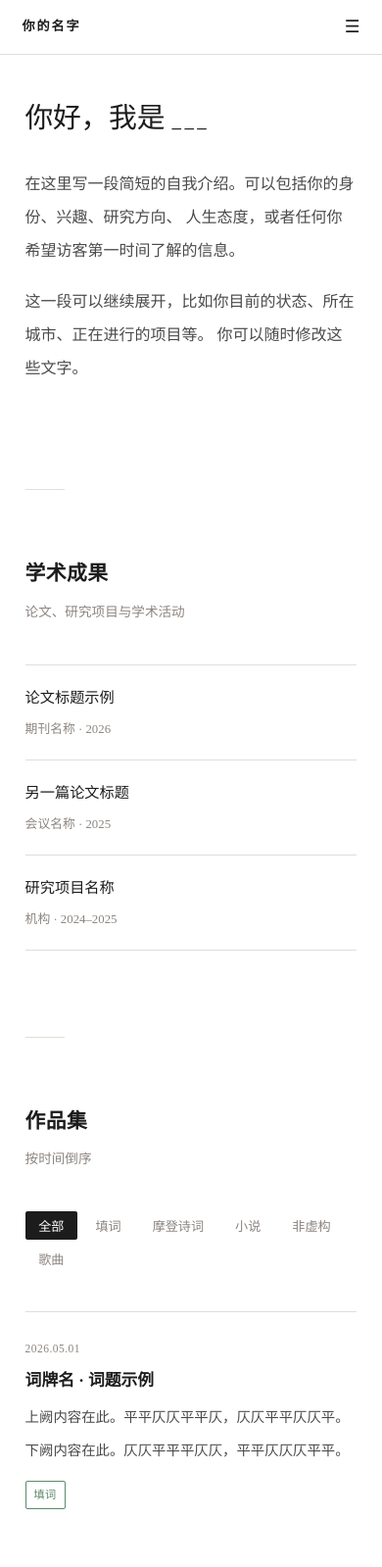
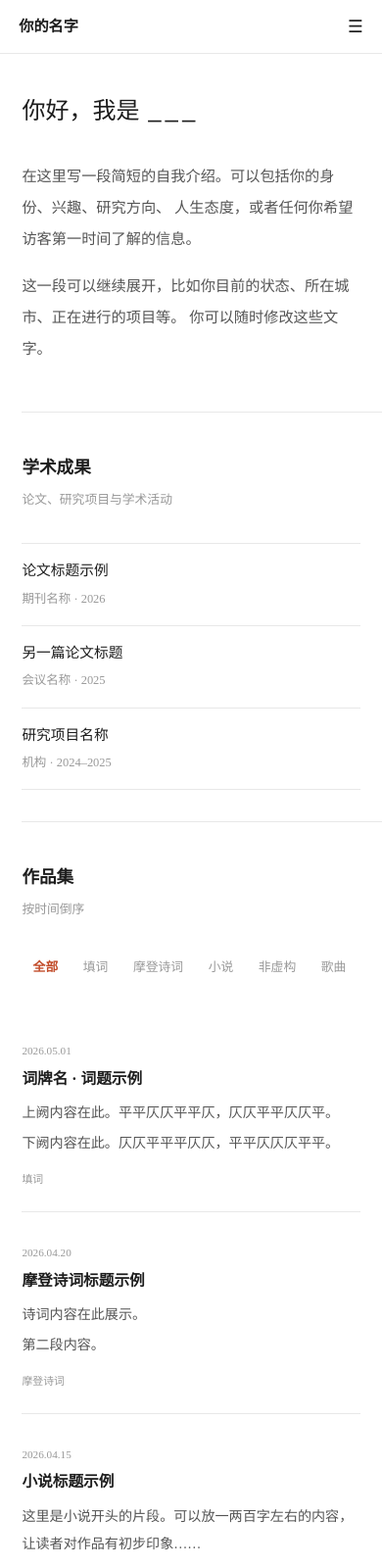
Before and after one commit to dpalvdzoms/agnesyuyue, a plain HTML site: page index.html in a window 390 px wide. Shown: the top 1599 px of the page at 98% size. Drawn offline with nearby package versions, Linux system fonts and the light colour scheme.

Commit message:
Simplify to academic minimal style
- Pure white, no background tints
- Removed green entirely, sole accent is rust #C24D2B
- Cards reduced to text blocks with thin bottom borders
- Academic list as plain entries, no decorative elements
- Thinner sidebar, text-only navigation
- Libre Baskerville + Noto Serif SC pairing
- Inspired by clean academic homepage aesthetic

```diff
--- a/style.css
+++ b/style.css
@@ -1,179 +1,143 @@
-@import url('https://fonts.googleapis.com/css2?family=Noto+Serif+SC:wght@300;400;600;700&family=Noto+Serif+Tibetan:wght@400;700&family=Cormorant+Garamond:ital,wght@0,400;0,600;1,400&display=swap');
+@import url('https://fonts.googleapis.com/css2?family=Noto+Serif+SC:wght@300;400;600&family=Noto+Serif+Tibetan:wght@400;700&family=Libre+Baskerville:ital,wght@0,400;0,700;1,400&display=swap');
 
 :root {
-  --ink: #1C1C1C;
-  --ink-light: #4A4A4A;
-  --ink-faint: #8C8580;
+  --ink: #1D1D1D;
+  --ink-mid: #555555;
+  --ink-light: #999999;
   --paper: #FFFFFF;
-  --paper-warm: #FDFCFA;
-  --celadon: #5B8A6A;
-  --celadon-pale: #EFF5F1;
-  --cinnabar: #B94A3A;
-  --cinnabar-pale: #FDF6F4;
-  --rule: #E2DDD7;
-  --sidebar-w: 200px;
+  --rule: #E8E8E8;
+  --accent: #C24D2B;
+  --sidebar-w: 180px;
   --font-zh: 'Noto Serif SC', serif;
-  --font-lat: 'Cormorant Garamond', serif;
-  --font-tibetan: 'Noto Serif Tibetan', serif;
+  --font-lat: 'Libre Baskerville', serif;
+  --font-tib: 'Noto Serif Tibetan', serif;
 }
 
 * { margin: 0; padding: 0; box-sizing: border-box; }
-
 html { scroll-behavior: smooth; }
 
 body {
-  font-family: var(--font-zh), var(--font-tibetan);
+  font-family: var(--font-zh), var(--font-tib);
   background: var(--paper);
   color: var(--ink);
-  line-height: 2;
+  line-height: 1.9;
   font-size: 15px;
   -webkit-font-smoothing: antialiased;
 }
 
 ::selection {
-  background: var(--celadon-pale);
-  color: var(--ink);
+  background: #f0e8e5;
 }
 
 a {
-  color: inherit;
+  color: var(--accent);
   text-decoration: none;
-  transition: color 0.3s ease;
+  transition: opacity 0.2s;
 }
+a:hover { opacity: 0.65; }
 
-/* ═══════ Sidebar ═══════ */
+/* ═══ Sidebar ═══ */
 .sidebar {
   position: fixed;
-  top: 0;
-  left: 0;
+  top: 0; left: 0;
   width: var(--sidebar-w);
   height: 100vh;
-  padding: 3rem 1.6rem 2rem;
+  padding: 2.8rem 1.4rem 2rem;
   display: flex;
   flex-direction: column;
-  border-right: 1px solid var(--rule);
   z-index: 100;
   background: var(--paper);
 }
 
 .sidebar-name {
-  font-family: var(--font-lat), var(--font-zh);
-  font-size: 0.82rem;
+  font-size: 0.95rem;
   font-weight: 600;
-  letter-spacing: 0.15em;
-  text-transform: uppercase;
   color: var(--ink);
-  margin-bottom: 3rem;
-  padding-bottom: 1.2rem;
-  border-bottom: 1px solid var(--rule);
+  margin-bottom: 2.4rem;
 }
 
-.sidebar-nav {
-  list-style: none;
-  flex: 1;
-}
+.sidebar-nav { list-style: none; flex: 1; }
 
-.sidebar-nav li {
-  margin-bottom: 0.15rem;
-}
+.sidebar-nav li { margin-bottom: 0.1rem; }
 
 .sidebar-nav a {
   display: block;
-  padding: 0.35rem 0 0.35rem 0.9rem;
-  font-size: 0.85rem;
-  color: var(--ink-faint);
-  border-left: 2px solid transparent;
-  transition: all 0.3s ease;
+  padding: 0.32rem 0;
+  font-size: 0.82rem;
+  color: var(--ink-light);
+  transition: color 0.2s;
 }
 
-.sidebar-nav a:hover {
+.sidebar-nav a:hover { color: var(--ink-mid); opacity: 1; }
+
+.sidebar-nav a.active {
+  color: var(--accent);
+  font-weight: 600;
+  opacity: 1;
+}
+
+.sidebar-nav .sub-item { padding-left: 0.8rem; font-size: 0.78rem; }
+
+.sidebar-footer {
+  font-size: 0.68rem;
   color: var(--ink-light);
 }
 
-.sidebar-nav a.active {
-  color: var(--ink);
-  border-left-color: var(--cinnabar);
+/* ═══ Main ═══ */
+.main {
+  margin-left: var(--sidebar-w);
+  min-height: 100vh;
+  padding-left: 3rem;
+  border-left: 1px solid var(--rule);
+}
+
+.section {
+  padding: 4.5rem 0 3.5rem;
+  max-width: 700px;
+  padding-right: 2rem;
+}
+
+.section + .section {
+  border-top: 1px solid var(--rule);
+}
+
+/* ═══ Intro ═══ */
+.intro-title {
+  font-family: var(--font-lat), var(--font-zh);
+  font-size: 1.5rem;
+  font-weight: 400;
+  margin-bottom: 1.8rem;
+}
+
+.intro-body p {
+  font-size: 0.95rem;
+  color: var(--ink-mid);
+  line-height: 2.1;
+  margin-bottom: 1rem;
+}
+
+/* ═══ Section Header ═══ */
+.section-header {
+  margin-bottom: 2rem;
+}
+
+.section-header h2 {
+  font-size: 1.1rem;
   font-weight: 600;
 }
 
-.sidebar-nav .sub-item {
+.section-header p {
   font-size: 0.8rem;
-  padding-left: 1.6rem;
+  color: var(--ink-light);
+  margin-top: 0.2rem;
 }
 
-.sidebar-footer {
-  font-size: 0.7rem;
-  color: var(--ink-faint);
-  letter-spacing: 0.05em;
-}
-
-/* ═══════ Main ═══════ */
-.main {
-  margin-left: var(--sidebar-w);
-  min-height: 100vh;
-}
-
-.section {
-  padding: 5rem 4rem 4rem;
-  max-width: 840px;
-  position: relative;
-}
-
-.section + .section::before {
-  content: '';
-  display: block;
-  width: 40px;
-  height: 1px;
-  background: var(--rule);
-  margin-bottom: 4rem;
-}
-
-/* ═══════ Intro ═══════ */
-.intro-title {
-  font-family: var(--font-lat), var(--font-zh);
-  font-size: 2.4rem;
-  font-weight: 300;
-  letter-spacing: -0.01em;
-  line-height: 1.3;
-  margin-bottom: 2rem;
-}
-
-.intro-body p {
-  font-size: 1rem;
-  color: var(--ink-light);
-  max-width: 560px;
-  margin-bottom: 1.2rem;
-  line-height: 2.1;
-}
-
-/* ═══════ Academic ═══════ */
-.section-header {
-  margin-bottom: 2.5rem;
-}
-
-.section-header h2 {
-  font-size: 1.3rem;
-  font-weight: 600;
-  letter-spacing: 0.02em;
-  margin-bottom: 0.3rem;
-}
-
-.section-header p {
-  font-size: 0.85rem;
-  color: var(--ink-faint);
-}
-
-.academic-list {
-  list-style: none;
-}
+/* ═══ Academic ═══ */
+.academic-list { list-style: none; }
 
 .academic-list li {
-  padding: 1.1rem 0;
+  padding: 0.9rem 0;
   border-bottom: 1px solid var(--rule);
-  display: flex;
-  justify-content: space-between;
-  align-items: baseline;
-  gap: 2rem;
 }
 
 .academic-list li:first-child {
@@ -181,176 +145,148 @@ a {
 }
 
 .academic-title {
-  font-size: 0.95rem;
-  font-weight: 400;
+  font-size: 0.92rem;
+  display: block;
 }
 
 .academic-meta {
-  font-size: 0.8rem;
-  color: var(--ink-faint);
-  white-space: nowrap;
+  font-size: 0.78rem;
+  color: var(--ink-light);
+  margin-top: 0.15rem;
+  display: block;
 }
 
-/* ═══════ Works ═══════ */
+/* ═══ Works Filter ═══ */
 .works-filter {
   display: flex;
   flex-wrap: wrap;
-  gap: 0.3rem;
+  gap: 0.2rem;
   margin-bottom: 2.5rem;
 }
 
 .works-filter button {
-  padding: 0.3rem 0.85rem;
+  padding: 0.25rem 0.7rem;
   border: none;
   background: none;
-  color: var(--ink-faint);
+  color: var(--ink-light);
   font-family: var(--font-zh);
-  font-size: 0.82rem;
+  font-size: 0.8rem;
   cursor: pointer;
-  border-radius: 2px;
-  transition: all 0.25s ease;
+  transition: color 0.2s;
 }
 
-.works-filter button:hover {
-  color: var(--ink);
+.works-filter button:hover { color: var(--ink); }
+
+.works-filter button.active {
+  color: var(--accent);
+  font-weight: 600;
 }
 
-.works-filter button.active {
-  background: var(--ink);
-  color: var(--paper);
-}
-
-/* ═══════ Masonry ═══════ */
+/* ═══ Masonry ═══ */
 .masonry {
   columns: 2;
-  column-gap: 2rem;
+  column-gap: 2.5rem;
 }
 
 .card {
   break-inside: avoid;
-  margin-bottom: 2.2rem;
-  padding: 1.6rem 0;
-  border-top: 1px solid var(--rule);
-  transition: border-color 0.3s ease;
-}
-
-.card:hover {
-  border-top-color: var(--celadon);
+  margin-bottom: 0.5rem;
+  padding: 1.4rem 0;
+  border-bottom: 1px solid var(--rule);
 }
 
 .card-date {
-  font-size: 0.72rem;
-  color: var(--ink-faint);
-  letter-spacing: 0.04em;
-  margin-bottom: 0.5rem;
+  font-size: 0.7rem;
+  color: var(--ink-light);
+  margin-bottom: 0.35rem;
 }
 
 .card-title {
-  font-size: 1.05rem;
+  font-size: 0.98rem;
   font-weight: 600;
-  margin-bottom: 0.7rem;
+  margin-bottom: 0.55rem;
   line-height: 1.5;
 }
 
 .card-body {
-  font-size: 0.9rem;
+  font-size: 0.88rem;
   line-height: 2;
-  color: var(--ink-light);
+  color: var(--ink-mid);
 }
 
-.card-body p {
-  margin-bottom: 0.3rem;
-}
+.card-body p { margin-bottom: 0.2rem; }
 
 .card-footer {
-  margin-top: 1rem;
+  margin-top: 0.8rem;
   display: flex;
   align-items: center;
   justify-content: space-between;
 }
 
 .card-tag {
-  font-size: 0.7rem;
-  color: var(--celadon);
-  letter-spacing: 0.03em;
-  padding: 0.15rem 0.5rem;
-  border: 1px solid var(--celadon);
-  border-radius: 2px;
+  font-size: 0.68rem;
+  color: var(--ink-light);
 }
 
 .card-read-more {
-  font-size: 0.8rem;
-  color: var(--cinnabar);
-  letter-spacing: 0.02em;
-  transition: letter-spacing 0.3s ease;
+  font-size: 0.78rem;
+  color: var(--accent);
 }
 
-.card-read-more:hover {
-  letter-spacing: 0.06em;
-}
-
-/* ═══════ Article Page ═══════ */
+/* ═══ Article Page ═══ */
 .article-page {
-  max-width: 680px;
+  max-width: 640px;
   margin: 0 auto;
   padding: 4rem 2rem 5rem;
 }
 
 .article-page h1 {
-  font-size: 1.6rem;
+  font-size: 1.4rem;
   font-weight: 600;
-  line-height: 1.4;
-  margin-bottom: 0.6rem;
+  line-height: 1.5;
+  margin-bottom: 0.5rem;
 }
 
 .article-page .meta {
-  font-size: 0.82rem;
-  color: var(--ink-faint);
+  font-size: 0.8rem;
+  color: var(--ink-light);
   margin-bottom: 2.5rem;
-  padding-bottom: 2rem;
+  padding-bottom: 1.5rem;
   border-bottom: 1px solid var(--rule);
 }
 
 .article-page .content {
-  font-size: 1rem;
+  font-size: 0.95rem;
   line-height: 2.2;
 }
 
-.article-page .content p {
-  margin-bottom: 1.6rem;
-}
+.article-page .content p { margin-bottom: 1.5rem; }
 
 .article-page .content hr {
   border: none;
   height: 1px;
   background: var(--rule);
-  margin: 2.5rem 0;
+  margin: 2rem 0;
 }
 
 .back-link {
   display: inline-block;
   margin-bottom: 3rem;
-  font-size: 0.82rem;
-  color: var(--ink-faint);
-  letter-spacing: 0.03em;
-  transition: color 0.3s ease;
+  font-size: 0.8rem;
+  color: var(--ink-light);
+}
+.back-link:hover { color: var(--accent); opacity: 1; }
+
+/* ═══ Footer ═══ */
+.footer {
+  padding: 2.5rem 0;
+  font-size: 0.7rem;
+  color: var(--ink-light);
+  border-top: 1px solid var(--rule);
+  max-width: 700px;
 }
 
-.back-link:hover {
-  color: var(--cinnabar);
-}
-
-/* ═══════ Footer ═══════ */
-.footer {
-  padding: 3rem 4rem;
-  font-size: 0.72rem;
-  color: var(--ink-faint);
-  letter-spacing: 0.05em;
-  margin-left: var(--sidebar-w);
-  border-top: 1px solid var(--rule);
-}
-
-/* ═══════ Responsive ═══════ */
+/* ═══ Responsive ═══ */
 @media (max-width: 900px) {
   .masonry { columns: 1; }
 }
@@ -365,31 +301,23 @@ a {
     height: auto;
     flex-direction: row;
     align-items: center;
-    padding: 0.9rem 1.4rem;
-    border-right: none;
+    padding: 0.8rem 1.2rem;
     border-bottom: 1px solid var(--rule);
     z-index: 200;
   }
 
-  .sidebar-name {
-    margin-bottom: 0;
-    padding-bottom: 0;
-    border-bottom: none;
-  }
+  .sidebar-name { margin-bottom: 0; }
 
   .sidebar-nav {
     display: none;
     position: absolute;
-    top: 100%;
-    left: 0; right: 0;
+    top: 100%; left: 0; right: 0;
     background: var(--paper);
     border-bottom: 1px solid var(--rule);
-    padding: 1rem 1.4rem;
-    flex-direction: column;
+    padding: 0.8rem 1.2rem;
   }
 
-  .sidebar-nav.open { display: flex; }
-
+  .sidebar-nav.open { display: block; }
   .sidebar-footer { display: none; }
 
   .mobile-toggle {
@@ -401,12 +329,15 @@ a {
     color: var(--ink);
   }
 
-  .main { margin-left: 0; margin-top: 54px; }
-  .footer { margin-left: 0; }
+  .main {
+    margin-left: 0;
+    margin-top: 50px;
+    padding-left: 1.4rem;
+    border-left: none;
+  }
 
-  .section { padding: 3rem 1.6rem 2.5rem; }
-  .intro-title { font-size: 1.8rem; }
-  .academic-list li { flex-direction: column; gap: 0.3rem; }
+  .section { padding: 2.5rem 0 2rem; padding-right: 1.4rem; }
+  .footer { padding-left: 0; padding-right: 1.4rem; }
 }
 
 @media (min-width: 769px) {
```
